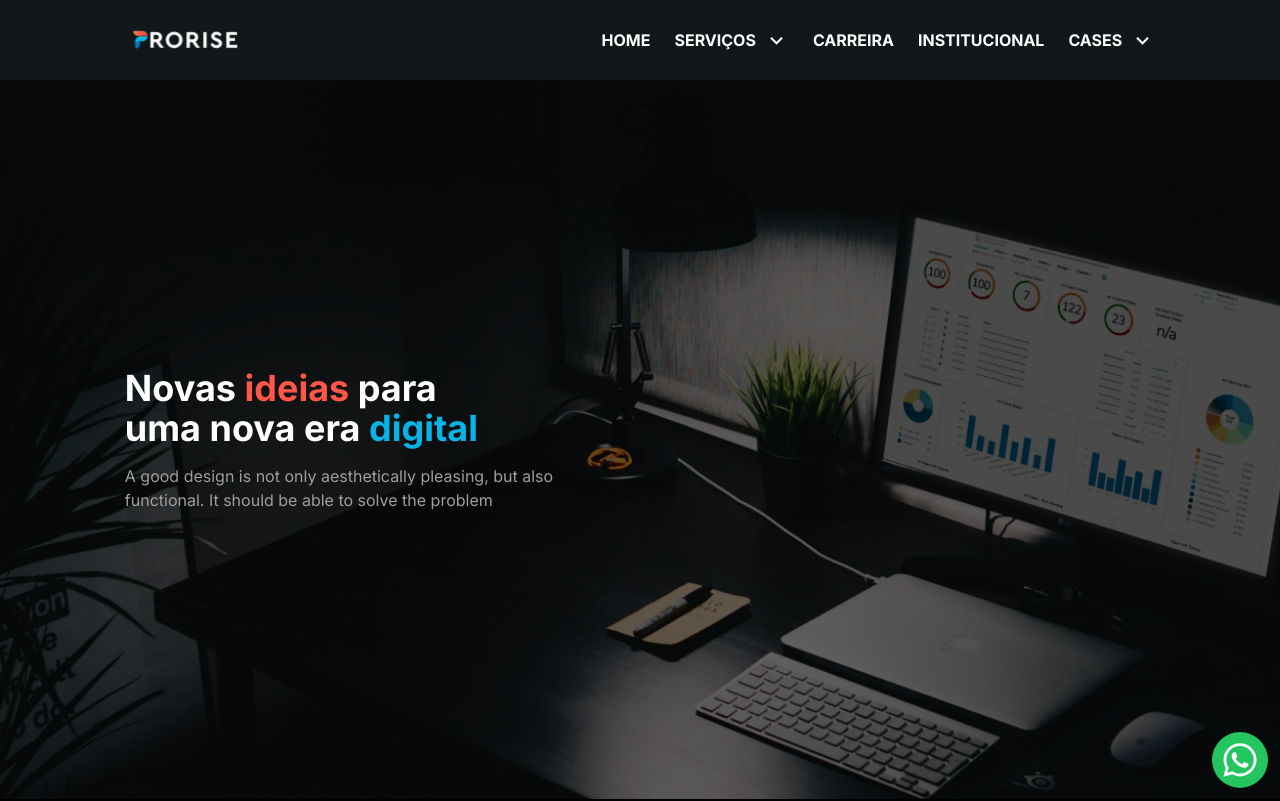
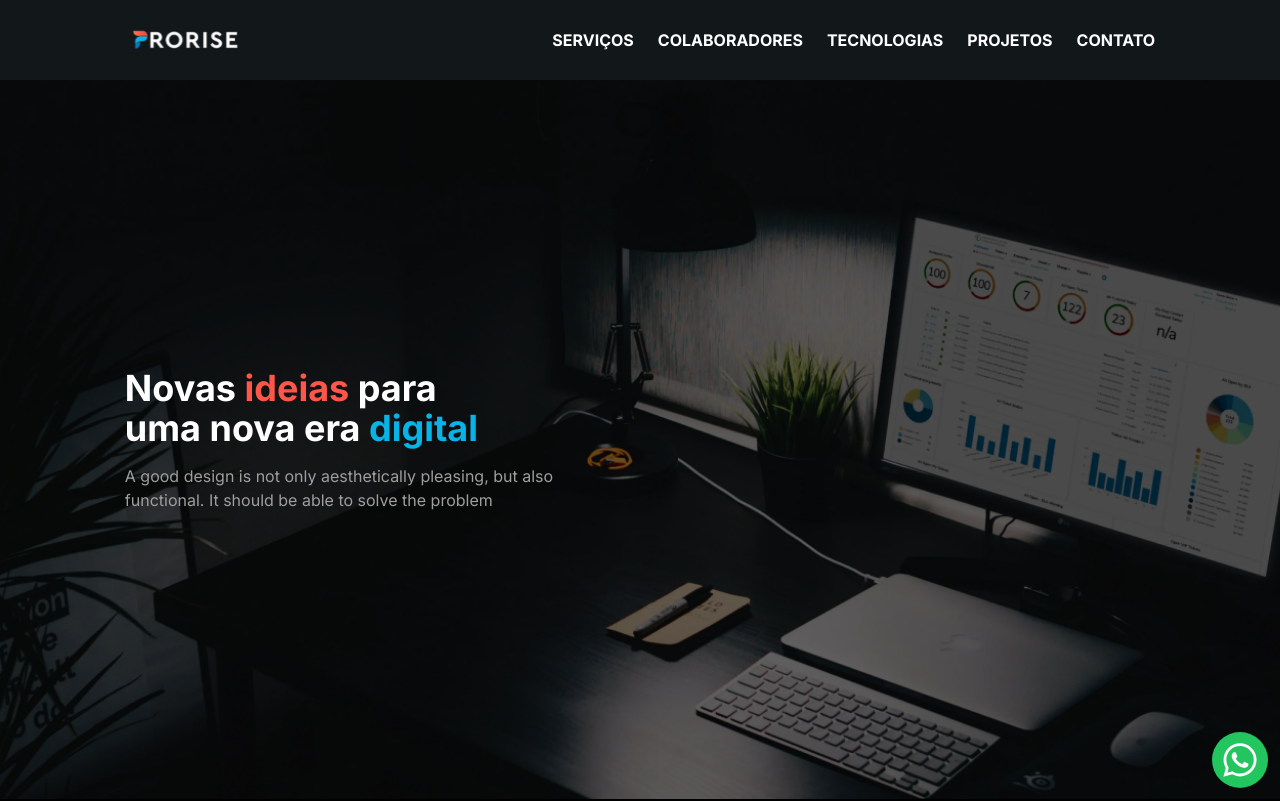
Before and after one commit to RodrigoNeoEx/prorise, a Next.js app: page / in a window 1280 px wide. Shown: the top 801 px of the page. Built offline with nearby package versions, Linux system fonts and the light colour scheme.

Commit message:
feat: Internal links with smooth scroll

```diff
--- a/src/components/Logo.tsx
+++ b/src/components/Logo.tsx
@@ -1,14 +1,19 @@
 import Image from "next/image";
-import Link from "next/link";
 
 import ProriseLogo from "@/assets/images/logo-priorise.svg";
+import { scrollToSection } from "@/helpers/scroll";
 
 export const Logo = () => {
 	return (
 		<div className="w-fit">
-			<Link href="/">
-				<Image src={ProriseLogo} alt="Prorise logo" width={125} height={40} />
-			</Link>
+			<Image
+				src={ProriseLogo}
+				alt="Prorise logo"
+				width={125}
+				height={40}
+				onClick={e => scrollToSection(e, "home")}
+				className="cursor-pointer"
+			/>
 		</div>
 	);
 };
--- a/src/components/MenuDesktop.tsx
+++ b/src/components/MenuDesktop.tsx
@@ -3,12 +3,13 @@ import * as DropdownMenu from "@radix-ui/react-dropdown-menu";
 import { MdKeyboardArrowDown } from "react-icons/md";
 
 import { menuItems } from "@/constants/menuItems";
+import { scrollToSection } from "@/helpers/scroll";
 
 export const MenuDesktop = () => {
 	return (
 		<nav>
 			<ul className="flex space-x-6">
-				{menuItems.map(({ name, subMenus }) => (
+				{menuItems.map(({ name, sectionId, subMenus }) => (
 					<Fragment key={name}>
 						{subMenus ? (
 							<DropdownMenu.Root>
@@ -35,7 +36,10 @@ export const MenuDesktop = () => {
 								</DropdownMenu.Portal>
 							</DropdownMenu.Root>
 						) : (
-							<li className="text-md flex cursor-pointer font-bold uppercase">
+							<li
+								className="text-md flex cursor-pointer font-bold uppercase"
+								onClick={e => scrollToSection(e, sectionId)}
+							>
 								<span>{name}</span>
 							</li>
 						)}
--- a/src/components/MenuMobile.tsx
+++ b/src/components/MenuMobile.tsx
@@ -22,8 +22,14 @@ export const MenuMobile = () => {
 				</div>
 
 				<ul>
-					{menuItems.map(({ name, Icon, subMenus }) => (
-						<MenuMobileItem key={name} name={name} Icon={Icon} subMenus={subMenus} />
+					{menuItems.map(({ name, Icon, sectionId, subMenus }) => (
+						<MenuMobileItem
+							key={name}
+							name={name}
+							Icon={Icon}
+							sectionId={sectionId}
+							subMenus={subMenus}
+						/>
 					))}
 				</ul>
 			</Drawer>
--- a/src/components/MenuMobileItem.tsx
+++ b/src/components/MenuMobileItem.tsx
@@ -1,3 +1,4 @@
+import { scrollToSection } from "@/helpers/scroll";
 import { useState, Fragment } from "react";
 import { IconType } from "react-icons/lib";
 import { MdKeyboardArrowDown, MdKeyboardArrowUp } from "react-icons/md";
@@ -5,12 +6,13 @@ import { MdKeyboardArrowDown, MdKeyboardArrowUp } from "react-icons/md";
 type MenuMobileItemProps = {
 	name: string;
 	Icon: IconType;
+	sectionId?: string;
 	subMenus?: {
 		name: string;
 	}[];
 };
 
-export const MenuMobileItem = ({ name, Icon, subMenus }: MenuMobileItemProps) => {
+export const MenuMobileItem = ({ name, Icon, sectionId, subMenus }: MenuMobileItemProps) => {
 	const [dropdownOpen, setDropdownOpen] = useState(false);
 
 	const toggleDropdown = () => setDropdownOpen(previous => !previous);
@@ -22,7 +24,7 @@ export const MenuMobileItem = ({ name, Icon, subMenus }: MenuMobileItemProps) =>
 			<li
 				key={name}
 				className="flex justify-between px-4 py-2 hover:cursor-pointer hover:bg-dark-400"
-				onClick={toggleDropdown}
+				onClick={e => (hasSubMenu ? toggleDropdown() : scrollToSection(e, sectionId || ""))}
 			>
 				<div className="flex">
 					<Icon size={25} />
--- a/src/components/ProjectsSection.tsx
+++ b/src/components/ProjectsSection.tsx
@@ -66,14 +66,15 @@ export const ProjectsSection = () => {
 	};
 
 	return (
-		<section className="my-16 bg-dark-700 py-12">
+		<section id="projects" className="py-16">
+			<div className="bg-dark-700 py-12">
 				<ContentContainer>
 					<SectionHeader
 						title="Nossos Projetos"
 						description="A good design is not only aesthetically pleasing, but also functional. It should be able to solve the problem."
 					/>
 
-				<div className="mt-10 flex justify-center">
+					<div className="mb-10 mt-20 flex justify-center">
 						<div className="w-[1000px] max-w-[90%]">
 							<Slider dots infinite slidesToShow={1} autoplay autoplaySpeed={5000}>
 								{projects.map(project => (
@@ -83,6 +84,7 @@ export const ProjectsSection = () => {
 						</div>
 					</div>
 				</ContentContainer>
+			</div>
 		</section>
 	);
 };
--- a/src/components/sections/HomeSection.tsx
+++ b/src/components/sections/HomeSection.tsx
@@ -3,7 +3,10 @@ import { motion } from "framer-motion";
 
 export const HomeSection = () => {
 	return (
-		<section className="h-[calc(100vh-80px)] max-h-[calc(100vh-80px)] min-h-[400px] bg-fundo bg-cover">
+		<section
+			id="home"
+			className="h-[calc(100vh-80px)] max-h-[calc(100vh-80px)] min-h-[400px] bg-fundo bg-cover"
+		>
 			<ContentContainer>
 				<div className="flex h-[calc(100vh-80px)] flex-col justify-center space-y-4">
 					<motion.h2
--- a/src/components/sections/NetworkSection.tsx
+++ b/src/components/sections/NetworkSection.tsx
@@ -85,7 +85,7 @@ export const NetworkSection = () => {
 	}
 
 	return (
-		<section className="flex h-screen items-center">
+		<section id="network" className="flex h-screen items-center">
 			<ContentContainer className="h-full">
 				<section className="grid h-full grid-cols-[repeat(auto-fill,minmax(600px,1fr))] items-center gap-32">
 					<div className="h-[600px]">
--- a/src/components/sections/ServicesSection.tsx
+++ b/src/components/sections/ServicesSection.tsx
@@ -73,8 +73,8 @@ export const ServicesSection = () => {
 	};
 
 	return (
-		<section>
-			<ContentContainer className="my-16">
+		<section id="services">
+			<ContentContainer className="py-16">
 				<SectionHeader
 					title="Serviços Oferecidos"
 					description="Nosso time oferece as mais recentes e inovadoras soluções para impulsionar sua empresa com eficiência e segurança tecnológica."
--- a/src/components/sections/SpaceSection.tsx
+++ b/src/components/sections/SpaceSection.tsx
@@ -20,7 +20,7 @@ export const SpaceSection = () => {
 	}, [servicesContainerIsInView]);
 
 	return (
-		<section className="flex items-center py-20 md:py-36">
+		<section id="space" className="flex items-center py-20 md:py-36">
 			<div className="mx-auto w-[90vw]">
 				<section className="flex flex-wrap-reverse items-center justify-evenly gap-14">
 					<motion.div
--- a/src/constants/menuItems.ts
+++ b/src/constants/menuItems.ts
@@ -1,9 +1,9 @@
-import { MdHome, MdBuild, MdWork, MdAssuredWorkload, MdFactCheck } from "react-icons/md";
+import { MdBuild, MdWork, MdAssuredWorkload, MdFactCheck } from "react-icons/md";
 
 export const menuItems = [
-	{ name: "Home", Icon: MdHome },
-	{ name: "Serviços", Icon: MdBuild, subMenus: [{ name: "Sub menu 1" }, { name: "Sub menu 2" }] },
-	{ name: "Carreira", Icon: MdWork },
-	{ name: "institucional", Icon: MdAssuredWorkload },
-	{ name: "Cases", Icon: MdFactCheck, subMenus: [{ name: "Sub menu 1" }, { name: "Sub menu 2" }] },
+	{ name: "Serviços", Icon: MdBuild, sectionId: "services" },
+	{ name: "Colaboradores", Icon: MdWork, sectionId: "" },
+	{ name: "Tecnologias", Icon: MdAssuredWorkload, sectionId: "space" },
+	{ name: "Projetos", Icon: MdFactCheck, sectionId: "projects" },
+	{ name: "Contato", Icon: MdFactCheck, sectionId: "network" },
 ];
--- /dev/null
+++ b/src/helpers/scroll.ts
@@ -0,0 +1,7 @@
+import { MouseEvent } from "react";
+
+export const scrollToSection = (event: MouseEvent, sectionId: string) => {
+	event.preventDefault();
+	const element = document.getElementById(sectionId);
+	element?.scrollIntoView({ behavior: "smooth" });
+};
```
Lines whose indentation alone changed are shown as unchanged.
